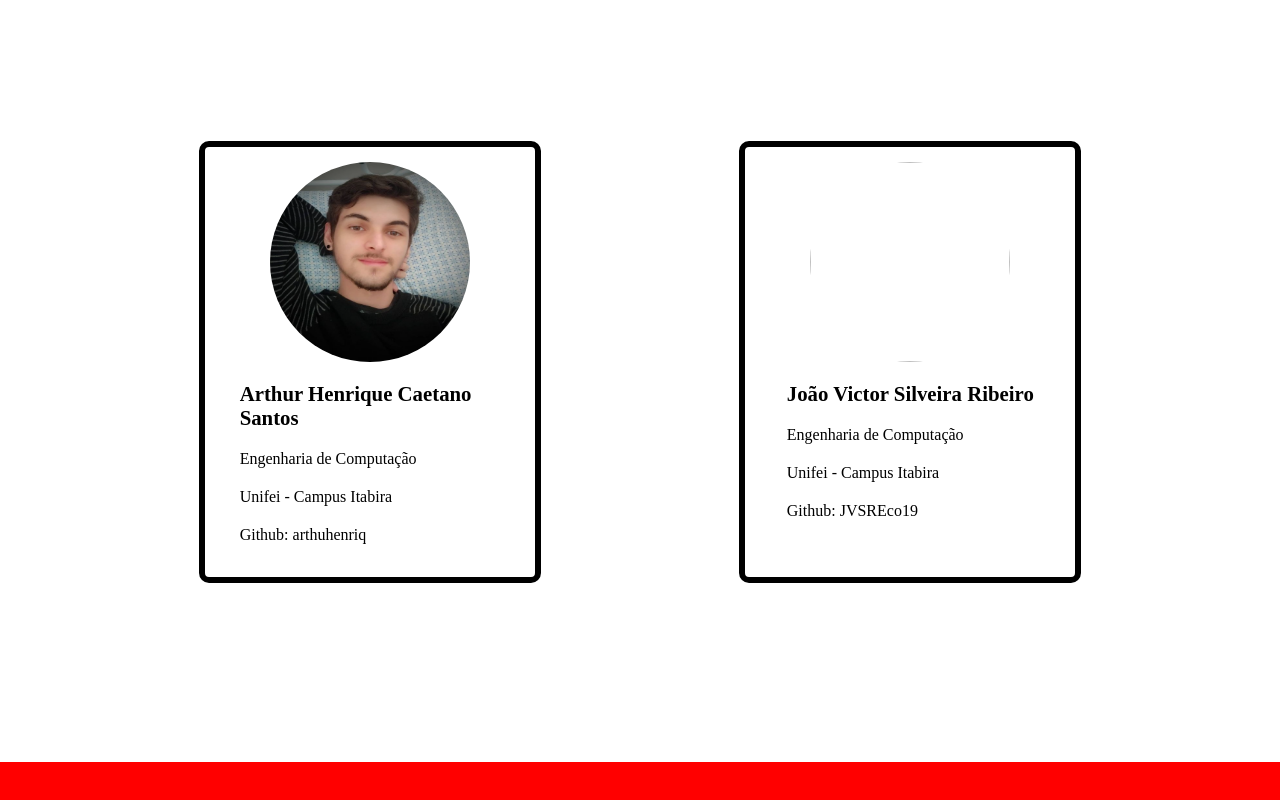
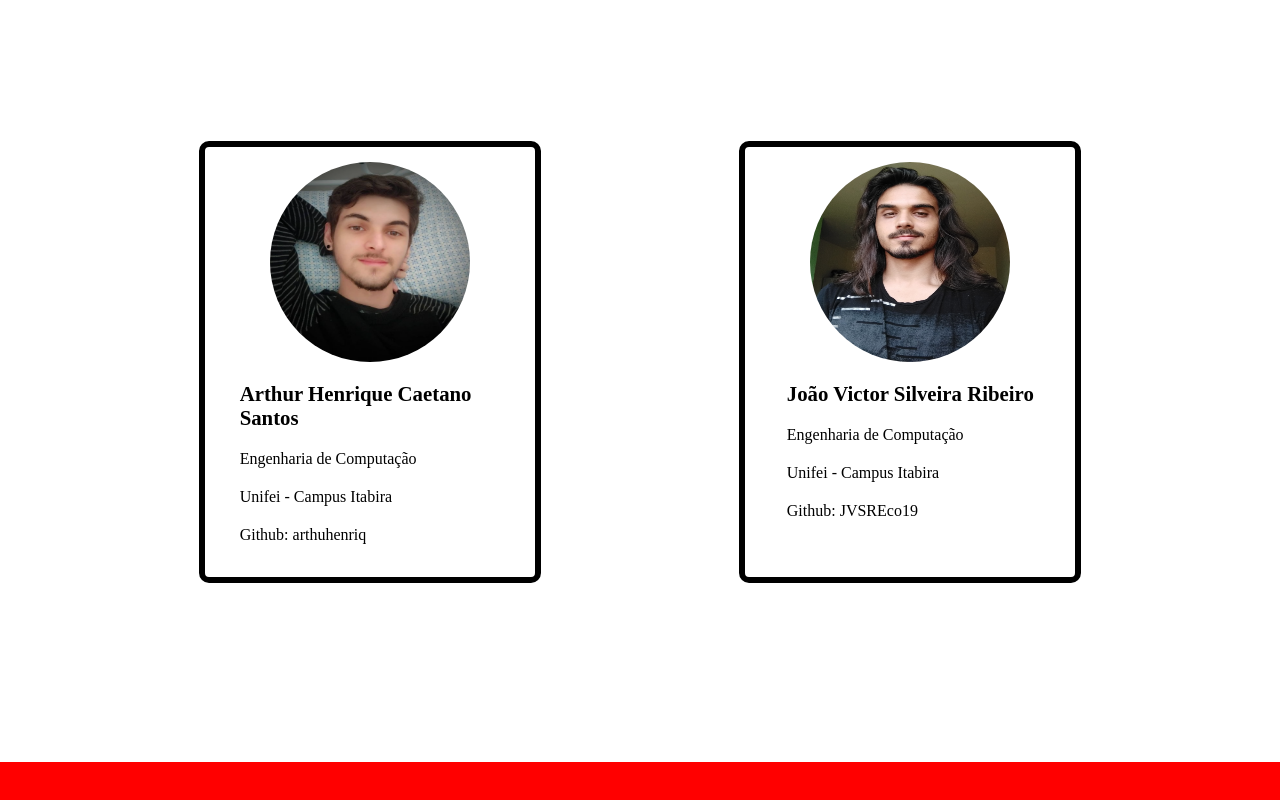
Before and after one commit to JVSREco19/ProjetoDesenvolvimentoWeb, a plain HTML site: page landingPage/page.html in a window 1280 px wide. Shown: the part 838-1638 px from the top of the page. Drawn offline with Linux system fonts and the light colour scheme.

Commit message:
Mudando a img pra jpg

```diff
--- a/landingPage/page.html
+++ b/landingPage/page.html
@@ -37,7 +37,7 @@
     </div>
 
     <div id="projetistas-box">
-      <img id="projetistas-image" src="./assets/img/perfil02.png"/>
+      <img id="projetistas-image" src="./assets/img/perfil02.jpg"/>
 
         <ul>
           <li><p id="projetistas-nome">João Victor Silveira Ribeiro</p></li>
```
